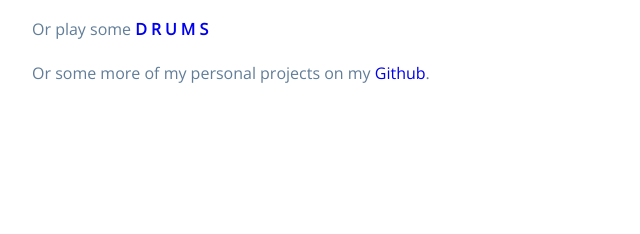
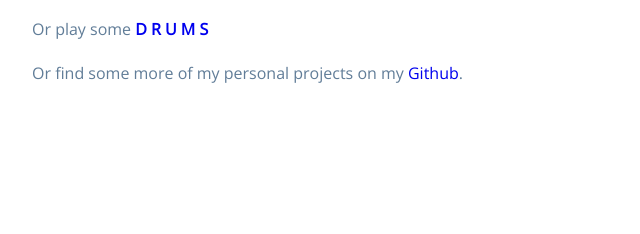
Before and after one commit to DanBarredo/portfolio-site, a website: page index.html in a window 1280 px wide. Shown: the part 1669-1903 px from the top of the page, 0-640 px from the left. Drawn offline with nearby package versions, Linux system fonts and the light colour scheme.

Commit message:
removed redundant things

```diff
--- a/index.html
+++ b/index.html
@@ -124,7 +124,7 @@
             <div class="sub-section">
                 <p>Check the weather forecast <a href="https://dbarredo-simpleweatherapp.netlify.app/">here</a>.</p>
                 <p>Or play some <a href="https://some-drumkit-by-dan.netlify.app/"><strong>D R U M S</strong></a></p>
-                <p>Or some more of my personal projects on my <a href="https://github.com/DanBarredo">Github</a>.</p>
+                <p>Or find some more of my personal projects on my <a href="https://github.com/DanBarredo">Github</a>.</p>
                 <br>
             </div>
         </section>
```
